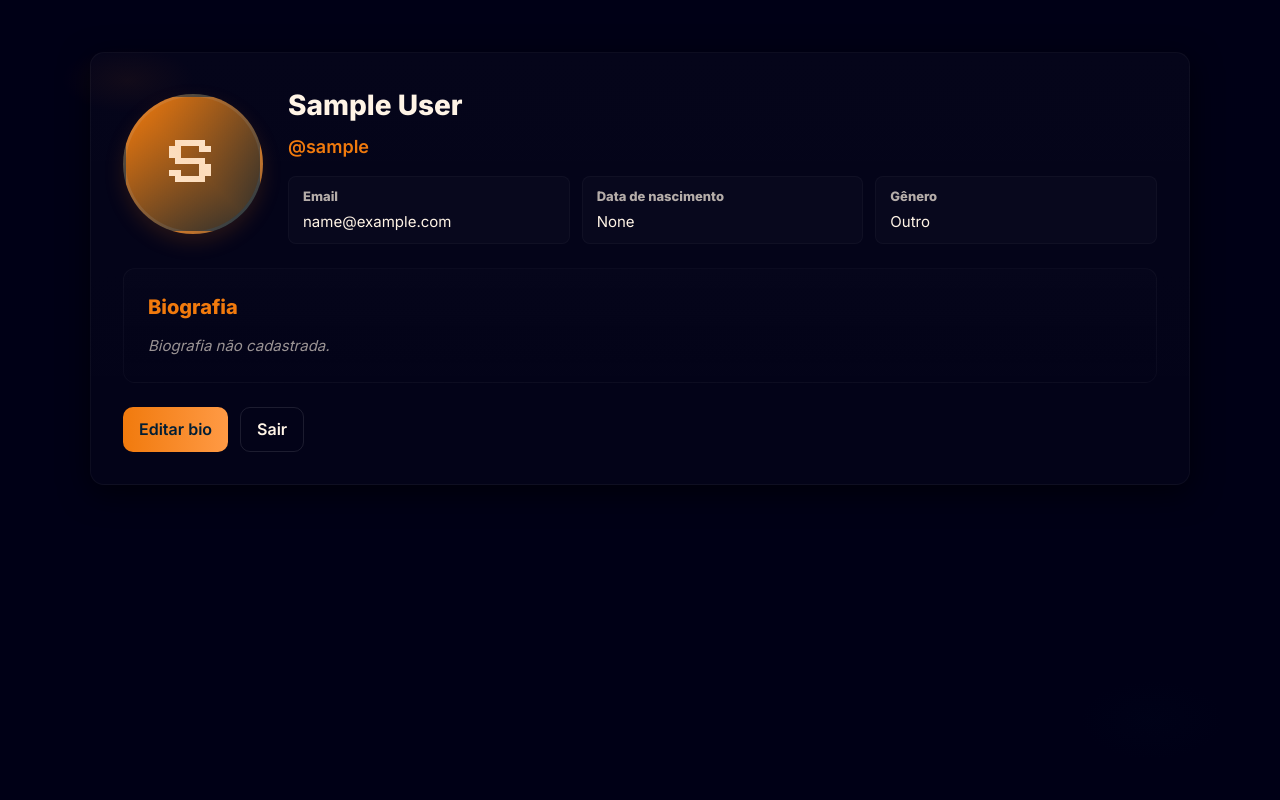
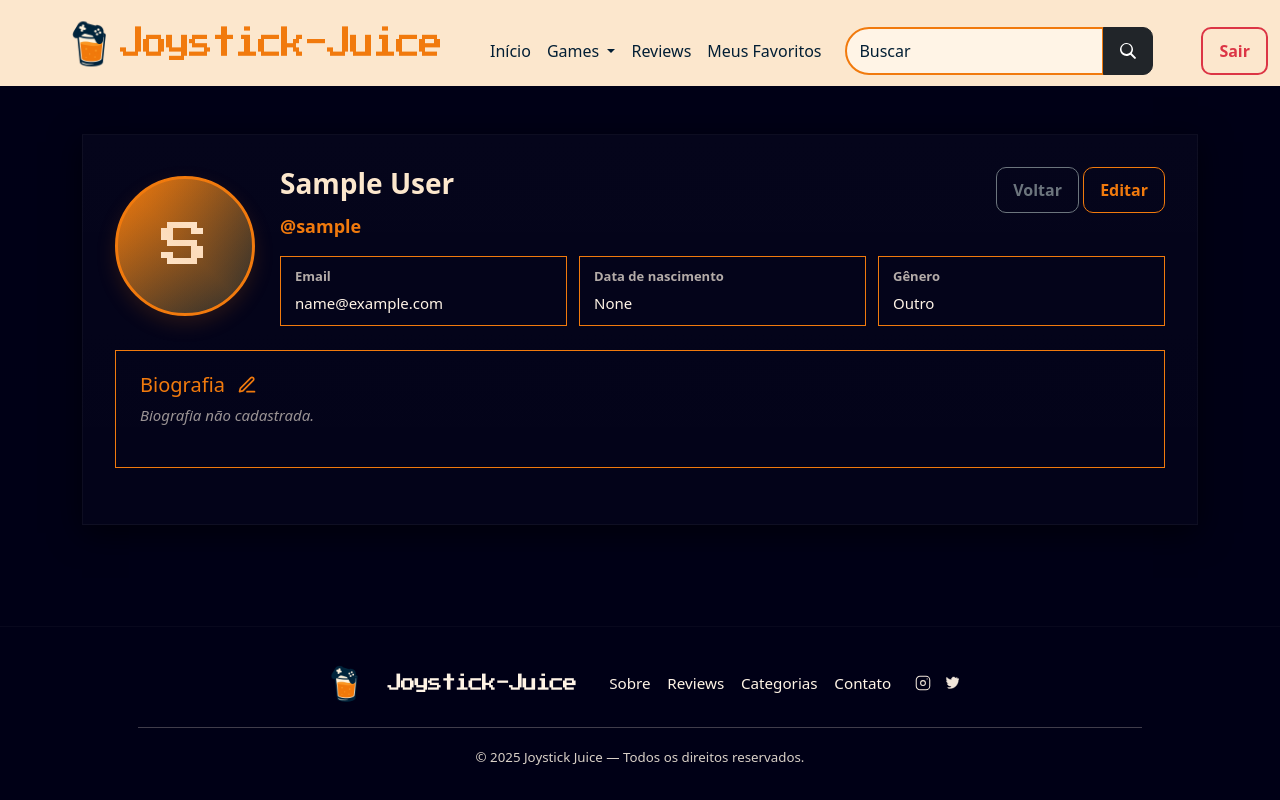
Before and after one commit to Mxrlrey/Joystick-Juice, a Django app: page /profile/1/ in a window 1280 px wide. Run offline with Django 5.2, Linux system fonts and the light colour scheme; the visitor is signed in with stand-in values (Sample User, id 1); data comes from the database, SQL or seed files in the repository.

Commit message:
melhoria do style da pagina user_profile.html

```diff
--- a/app/Accounts/forms.py
+++ b/app/Accounts/forms.py
@@ -29,19 +29,25 @@
         self.fields['password2'].widget = forms.PasswordInput(attrs={'class': 'form-control', 'placeholder': 'Digite sua senha novamente'})
 
 class UserFormUpdate(forms.ModelForm):
-    avatar = forms.ImageField(widget=CustomClearableFileInput, required=False)
     class Meta:
         model = User
-        fields = ['name','username', 'email', 'birthdate', 'gender', 'avatar']
+        fields = ['name','username', 'email', 'birthdate', 'gender']
         widgets = {
             'name': forms.TextInput(attrs={'class': 'form-control', 'placeholder': 'Nome completo'}),
             'username': forms.TextInput(attrs={'class': 'form-control', 'placeholder': 'Nome de usuário'}),
             'email': forms.EmailInput(attrs={'class': 'form-control', 'placeholder': 'E-mail'}),
             'birthdate': forms.DateInput(attrs={'type': 'date', 'class': 'form-control'},format='%Y-%m-%d' ),
             'gender': forms.Select(attrs={'class': 'form-control'}),
-            'avatar': forms.ClearableFileInput(attrs={'class': 'form-control'}),
         }
         help_texts = {
             'username': '',
             'email': '',
         }
+
+class UserFormBio(forms.ModelForm):
+    class Meta:
+        model = User
+        fields = ['bio']
+        widgets = {
+            'bio': forms.Textarea(attrs={'class': 'form-control', 'placeholder': 'Bio'})
+        }
--- a/app/Accounts/templates/user_profile.html
+++ b/app/Accounts/templates/user_profile.html
@@ -1,248 +1,14 @@
-<!-- templates/user_profile.html -->
-<!doctype html>
-<html lang="pt-br">
-<head>
-  <meta charset="utf-8">
-  <title>Perfil de {{ object.name }}</title>
-  <meta name="viewport" content="width=device-width,initial-scale=1">
-  <!-- Fontes -->
-  <link href="https://fonts.googleapis.com/css2?family=Inter:wght@300;400;600;800&family=Press+Start+2P&display=swap" rel="stylesheet">
-  <style>
-    /* --- Paleta e tokens (mantendo suas cores) --- */
-    :root{
-      --bg: rgb(0,0,22);
-      --paper: #FFF4E6;
-      --accent: #F17A0D;
-      --deep: #021E34;
-      --glass: rgba(255,244,230,0.04);
-    }
+{% extends 'base.html' %}
+{% load static %}
 
-    /* Reset rápido */
-    *{box-sizing:border-box;margin:0;padding:0}
-    html,body{height:100%}
-    body{
-      background: radial-gradient(1200px 600px at 10% 10%, rgba(241,122,13,0.06), transparent 6%),
-                  radial-gradient(900px 500px at 90% 90%, rgba(2,30,52,0.06), transparent 8%),
-                  var(--bg);
-      color:var(--paper);
-      font-family: 'Inter', system-ui, -apple-system, 'Segoe UI', Roboto, 'Helvetica Neue', Arial;
-      -webkit-font-smoothing:antialiased;
-      -moz-osx-font-smoothing:grayscale;
-      line-height:1.45;
-      padding: 20px;
-    }
+{% block title %}Perfil{% endblock %}
 
-    a{color:inherit; text-decoration: none;}
+{% block css %}
+<link href="{% static 'css/profile.css' %}" rel="stylesheet">
+<link href="https://fonts.googleapis.com/css2?family=Inter:wght@300;400;600;800&family=Press+Start+2P&display=swap" rel="stylesheet">
+{% endblock %}
 
-    /* Container central */
-    .wrap{max-width:1100px;margin:2rem auto;}
-
-    /* Card de perfil */
-    .profile{
-      background: linear-gradient(180deg, rgba(255,255,255,0.02), rgba(255,255,255,0.01));
-      border: 1px solid var(--glass);
-      border-radius: 14px;
-      padding: 2rem;
-      box-shadow: 0 8px 30px rgba(0,0,0,0.6);
-    }
-
-    .profile-header {
-      display: flex;
-      gap: 25px;
-      align-items: center;
-      margin-bottom: 1.5rem;
-    }
-
-    .avatar-container {
-      position: relative;
-      width: 140px;
-      height: 140px;
-      flex-shrink: 0;
-    }
-
-    .avatar {
-      width: 100%;
-      height: 100%;
-      border-radius: 50%;
-      overflow: hidden;
-      position: relative;
-      background: linear-gradient(135deg, var(--accent), var(--deep));
-      box-shadow: 0 8px 20px rgba(241,122,13,0.15);
-      display: flex;
-      align-items: center;
-      justify-content: center;
-      font-family: 'Press Start 2P', monospace;
-      font-size: 48px;
-      color: var(--paper);
-      border: 3px solid rgba(255, 244, 230, 0.1);
-    }
-
-    .avatar-img {
-      width: 100%;
-      height: 100%;
-      object-fit: cover;
-      display: block;
-    }
-
-    .avatar::after {
-      content: '';
-      position: absolute;
-      top: -3px;
-      left: -3px;
-      right: -3px;
-      bottom: -3px;
-      border-radius: 50%;
-      background: linear-gradient(45deg, transparent, rgba(241, 122, 13, 0.2), transparent);
-      z-index: 1;
-    }
-
-    .user-info {
-      flex: 1;
-    }
-
-    .user-info h2 {
-      font-size: 28px;
-      margin: 0 0 8px 0;
-      color: var(--paper);
-      font-weight: 800;
-    }
-
-    .username {
-      color: var(--accent);
-      font-weight: 600;
-      margin-bottom: 12px;
-      display: block;
-      font-size: 18px;
-    }
-
-    .user-meta {
-      display: grid;
-      grid-template-columns: repeat(auto-fit, minmax(200px, 1fr));
-      gap: 12px;
-      margin-top: 16px;
-    }
-
-    .meta-item {
-      background: rgba(255,255,255,0.02);
-      border-radius: 8px;
-      padding: 10px 14px;
-      border: 1px solid rgba(255,255,255,0.03);
-    }
-
-    .meta-item strong {
-      display: block;
-      font-size: 13px;
-      color: rgba(255,244,230,0.7);
-      margin-bottom: 4px;
-    }
-
-    .meta-item span {
-      color: var(--paper);
-      font-size: 15px;
-    }
-
-    .bio-section {
-      background: linear-gradient(180deg, rgba(255,255,255,0.01), transparent);
-      border-radius: 12px;
-      padding: 1.5rem;
-      border: 1px solid rgba(255,255,255,0.03);
-      margin: 1.5rem 0;
-    }
-
-    .bio-section h3 {
-      color: var(--accent);
-      margin-bottom: 12px;
-      font-size: 20px;
-    }
-
-    .bio-content {
-      color: rgba(255,244,230,0.9);
-      line-height: 1.6;
-      font-size: 15px;
-    }
-
-    .bio-empty {
-      font-style: italic;
-      color: rgba(255,244,230,0.6);
-    }
-
-    .actions {
-      display: flex;
-      gap: 12px;
-      margin-top: 20px;
-    }
-
-    .btn {
-      padding: 10px 16px;
-      border-radius: 10px;
-      font-weight: 600;
-      cursor: pointer;
-      transition: all 0.2s ease;
-      display: inline-flex;
-      align-items: center;
-      justify-content: center;
-    }
-
-    .btn-edit {
-      background: linear-gradient(90deg,var(--accent), #ff9a45);
-      color: var(--deep);
-      border: none;
-    }
-
-    .btn-edit:hover {
-      transform: translateY(-2px);
-      box-shadow: 0 6px 20px rgba(241,122,13,0.3);
-    }
-
-    .btn-logout {
-      background: transparent;
-      border: 1px solid rgba(255,255,255,0.1);
-      color: var(--paper);
-    }
-
-    .btn-logout:hover {
-      border-color: rgba(241,122,13,0.4);
-      color: var(--accent);
-    }
-
-    /* Responsividade */
-    @media (max-width: 768px) {
-      .profile-header {
-        flex-direction: column;
-        text-align: center;
-      }
-
-      .user-meta {
-        grid-template-columns: 1fr;
-      }
-
-      .actions {
-        flex-direction: column;
-      }
-    }
-
-    @media (max-width: 480px) {
-      .wrap {
-        padding: 0;
-      }
-
-      .profile {
-        padding: 1.5rem;
-      }
-
-      .avatar-container {
-        width: 120px;
-        height: 120px;
-      }
-
-      .avatar {
-        font-size: 36px;
-      }
-    }
-  </style>
-</head>
-<body>
-  <main class="wrap">
+{% block content %}
     <div class="profile">
       <div class="profile-header">
         <div class="avatar-container">
@@ -256,7 +22,33 @@
         </div>
 
         <div class="user-info">
-          <h2>{{ object.name }}</h2>
+          <div class="content-edit">
+            <h2>{{ object.name }}</h2>
+            <div class="modal fade " id="updateModal{{ object.pk }}" tabindex="-1" aria-labelledby="updateModalLabel{{ object.pk }}" aria-hidden="true">
+              <div class="modal-dialog modal-lg">
+                <div class="modal-content">
+                  <form method="POST" action="{% url 'user_update' object.pk %}">
+                      <div class="modal-header">
+                        <h5 class="modal-title text-center w-100">Editar Perfil</h5>
+                        <button type="button" class="btn-close" data-bs-dismiss="modal" aria-label="Close"></button>
+                      </div>
+                      <div class="modal-body">
+                        {% csrf_token %}
+                        {{ update_form }}
+                      </div>
+                      <div class="modal-footer">
+                        <button type="button" class="btn btn-secondary" data-bs-dismiss="modal">Cancelar</button>
+                        <button type="submit" class="btn btn-primary">Salvar</button>
+                      </div>
+                  </form>
+                </div>
+              </div>
+            </div>
+            <div>
+              <a href="javascript:history.back()" class="btn btn-outline-secondary">Voltar</a>
+              <button type="button" class="btn btn-outline-primary btn-editar" data-bs-toggle="modal" data-bs-target="#updateModal{{ object.pk }}">Editar</button>
+            </div>
+          </div>
           {% if object.username %}
             <span class="username">@{{ object.username }}</span>
           {% endif %}
@@ -285,7 +77,36 @@
       </div>
 
       <div class="bio-section">
-        <h3>Biografia</h3>
+        <div class="modal fade " id="editBioModal{{ object.pk }}" tabindex="-1" aria-labelledby="editBioModalLabel{{ object.pk }}" aria-hidden="true">
+          <div class="modal-dialog modal-lg">
+            <div class="modal-content">
+              <form method="POST" action="{% url 'user_bio' object.pk %}">
+                  <div class="modal-header">
+                    <h5 class="modal-title text-center w-100">Editar Biografia</h5>
+                    <button type="button" class="btn-close" data-bs-dismiss="modal" aria-label="Close"></button>
+                  </div>
+                  <div class="modal-body">
+                    {% csrf_token %}
+                    {{ bio_form }}
+                  </div>
+                  <div class="modal-footer">
+                    <button type="button" class="btn btn-secondary" data-bs-dismiss="modal">Cancelar</button>
+                    <button type="submit" class="btn btn-primary">Salvar</button>
+                  </div>
+              </form>
+            </div>
+          </div>
+        </div>
+        <div class="bio" style="display: flex; align-items: center; gap: 8px;">
+          <h3 class="mb-2" style="margin: 0; line-height: 1;">Biografia</h3>
+
+          <a href="#" class="edit-icon ms-1 mb-2" data-bs-toggle="modal" data-bs-target="#editBioModal{{ object.pk }}" title="Editar biografia">
+            <svg xmlns="http://www.w3.org/2000/svg" width="20" height="20" fill="none" stroke="#F17A0D" stroke-width="2" stroke-linecap="round" stroke-linejoin="round" viewBox="0 0 24 24">
+              <path d="M12 20h9"></path>
+              <path d="M16.5 3.5a2.121 2.121 0 0 1 3 3L7 19l-4 1 1-4 12.5-12.5z"></path>
+            </svg>
+          </a>
+        </div>
         <div class="bio-content">
           {% if object.bio %}
             {{ object.bio }}
@@ -294,23 +115,5 @@
           {% endif %}
         </div>
       </div>
-
-      <div class="actions">
-        <a class="btn btn-edit" href="{% url 'user_bio' object.pk %}">Editar bio</a>
-        <a class="btn btn-logout" href="#" id="logout-link">Sair</a>
-      </div>
     </div>
-  </main>
-</body>
-<script>
-document.getElementById("logout-link").addEventListener("click", function(e){
-    e.preventDefault();
-    fetch("{% url 'user_logout' %}", {
-        method: "POST",
-        headers: {
-            "X-CSRFToken": "{{ csrf_token }}",
-        },
-    }).then(() => window.location.href = "{% url 'user_login' %}");
-});
-</script>
-</html>
+{% endblock %}
--- a/app/Accounts/views.py
+++ b/app/Accounts/views.py
@@ -60,15 +60,15 @@
 class UserUpdateView(UpdateView):
     model = User
     form_class = forms.UserFormUpdate
-    success_url = reverse_lazy('user_list')
+
+    def get_success_url(self):
+        return reverse_lazy('user_profile', kwargs={'pk': self.object.pk})
 
 @method_decorator(never_cache, name='dispatch')
 class UpdateBioView(LoginRequiredMixin, UpdateView):
     model= User
     fields = ['bio']
-    template_name = 'user_bio.html'
     login_url = reverse_lazy('user_login')
-
 
     def get_success_url(self):
         return reverse_lazy('user_profile', kwargs={'pk': self.object.pk})
@@ -78,3 +78,9 @@
     model= User
     template_name = 'user_profile.html'
     login_url = reverse_lazy('user_login')
+
+    def get_context_data(self, **kwargs):
+        context = super().get_context_data(**kwargs)
+        context['update_form'] = forms.UserFormUpdate(instance=self.object)
+        context['bio_form'] = forms.UserFormBio(instance=self.object)
+        return context
--- /dev/null
+++ b/app/static/css/profile.css
@@ -0,0 +1,249 @@
+
+    /* --- Paleta e tokens (mantendo suas cores) --- */
+    :root{
+      --bg: rgb(0,0,22);
+      --paper: #FFF4E6;
+      --accent: #F17A0D;
+      --deep: #021E34;
+      --glass: rgba(255,244,230,0.04);
+    }
+
+    /* Reset rápido */
+
+    a{color:inherit; text-decoration: none;}
+    h2{color: #fce7cd !important;}
+    /* Container central */
+    .wrap{max-width:1100px;margin:2rem auto;}
+
+    /* Card de perfil */
+    .profile{
+      background: linear-gradient(180deg, rgba(255,255,255,0.02), rgba(255,255,255,0.01));
+      border: 1px solid var(--glass);
+      padding: 2rem;
+      box-shadow: 0 8px 30px rgba(0,0,0,0.6);
+    }
+
+    .profile-header {
+      display: flex;
+      gap: 25px;
+      align-items: center;
+      margin-bottom: 1.5rem;
+    }
+
+    .avatar-container {
+      position: relative;
+      width: 140px;
+      height: 140px;
+      flex-shrink: 0;
+    }
+
+    .avatar {
+      width: 100%;
+      height: 100%;
+      border-radius: 50%;
+      overflow: hidden;
+      position: relative;
+      background: linear-gradient(135deg, var(--accent), var(--deep));
+      box-shadow: 0 8px 20px rgba(241,122,13,0.15);
+      display: flex;
+      align-items: center;
+      justify-content: center;
+      font-family: 'Press Start 2P', monospace;
+      font-size: 48px;
+      color: var(--paper);
+      border: 3px solid #F17A0D ;
+    }
+
+    .avatar-img {
+      width: 100%;
+      height: 100%;
+      object-fit: cover;
+      display: block;
+    }
+
+    .avatar::after {
+      content: '';
+      position: absolute;
+      top: -3px;
+      left: -3px;
+      right: -3px;
+      bottom: -3px;
+      border-radius: 50%;
+      background: linear-gradient(45deg, transparent, rgba(241, 122, 13, 0.2), transparent);
+      z-index: 1;
+    }
+
+    .user-info {
+      flex: 1;
+    }
+
+    .user-info h2 {
+      font-size: 28px;
+      margin: 0 0 8px 0;
+      color: var(--paper);
+      font-weight: 800;
+    }
+
+    .username {
+      color: var(--accent);
+      font-weight: 600;
+      margin-bottom: 12px;
+      display: block;
+      font-size: 18px;
+    }
+
+    .user-meta {
+      display: grid;
+      grid-template-columns: repeat(auto-fit, minmax(200px, 1fr));
+      gap: 12px;
+      margin-top: 16px;
+    }
+
+    .meta-item {
+        border:1px solid #F17A0D !important;
+        padding: 10px 14px;
+        border: 0;
+    }
+
+    .meta-item strong {
+      display: block;
+      font-size: 13px;
+      color: rgba(255,244,230,0.7);
+      margin-bottom: 4px;
+    }
+
+    .meta-item span {
+      color: var(--paper);
+      font-size: 15px;
+    }
+
+    .bio-section {
+      border:1px solid #F17A0D !important;
+      padding: 1.5rem;
+      border: 0;
+      margin: 1.5rem 0;
+    }
+
+    .bio-section h3 {
+      color: var(--accent);
+      margin-bottom: 12px;
+      font-size: 20px;
+    }
+
+    .bio-content {
+      color: rgba(255,244,230,0.9);
+      line-height: 1.6;
+      font-size: 15px;
+    }
+
+    .bio-empty {
+      font-style: italic;
+      color: rgba(255,244,230,0.6);
+    }
+
+    .actions {
+      display: flex;
+      gap: 12px;
+      margin-top: 20px;
+    }
+
+    .btn {
+      padding: 10px 16px;
+      border-radius: 10px;
+      font-weight: 600;
+      cursor: pointer;
+      transition: all 0.2s ease;
+      display: inline-flex;
+      align-items: center;
+      justify-content: center;
+    }
+
+    .btn-edit {
+      background: linear-gradient(90deg,var(--accent), #ff9a45);
+      color: var(--deep);
+      border: none;
+    }
+
+    .btn-edit:hover {
+      transform: translateY(-2px);
+      box-shadow: 0 6px 20px rgba(241,122,13,0.3);
+    }
+
+    .btn-logout {
+      background: transparent;
+      border: 1px solid rgba(255,255,255,0.1);
+      color: var(--paper);
+    }
+
+    .btn-logout:hover {
+      border-color: rgba(241,122,13,0.4);
+      color: var(--accent);
+    }
+
+    .btn-outline-primary{
+        border-color: #F17A0D;
+        color: #F17A0D;
+    }
+
+    .btn-outline-primary:hover{
+        border-color: #F17A0D;
+        background-color: #F17A0D;
+        color: #FFF4E6;
+    }
+
+    .btn-outline-primary:focus{
+        outline: none;       /* remove o contorno azul */
+        box-shadow: none;
+    }
+
+    .content-edit{
+        min-width: auto;
+        display: flex;
+        justify-content: space-between;
+    }
+
+    .edit-icon {
+        display: inline-flex;
+        align-items: center;
+        transition: transform 0.2s ease;
+    }
+
+    .edit-icon:hover {
+        transform: scale(1.3);
+        cursor: pointer;
+    }
+
+    /* Responsividade */
+    @media (max-width: 768px) {
+      .profile-header {
+        flex-direction: column;
+        text-align: center;
+      }
+
+      .user-meta {
+        grid-template-columns: 1fr;
+      }
+
+      .actions {
+        flex-direction: column;
+      }
+    }
+
+    @media (max-width: 480px) {
+      .wrap {
+        padding: 0;
+      }
+
+      .profile {
+        padding: 1.5rem;
+      }
+
+      .avatar-container {
+        width: 120px;
+        height: 120px;
+      }
+
+      .avatar {
+        font-size: 36px;
+      }
+    }
--- a/app/static/css/style.css
+++ b/app/static/css/style.css
@@ -86,7 +86,6 @@
 }
 /* Footer */
 
-
 .site-footer {
     align-self: flex-end;
     background-color: rgb(0, 0, 22);
--- a/app/templates/base.html
+++ b/app/templates/base.html
@@ -24,7 +24,7 @@
           <div class="collapse navbar-collapse ms-4 mt-3" id="navbarSupportedContent">
             <ul class="navbar-nav me-auto mb-2 mb-lg-0">
                 <li class="nav-item">
-                  <a class="nav-link active" aria-current="page" href="#">Início</a>
+                  <a class="nav-link" aria-current="page" href="{% url 'home'%}">Início</a>
                 </li>
                 <li class="nav-item dropdown">
                   <a class="nav-link dropdown-toggle" href="#" id="navbarDropdown" role="button" data-bs-toggle="dropdown" aria-expanded="false">
@@ -76,7 +76,7 @@
                     <img src="{{ request.user.avatar.url }}" alt="{{ request.user.username }}" class="navbar-avatar">
                   </a>
                 {% endif %}
-                <button class="btn btn-outline-danger me-5" id="logout-link">
+                <button class="btn btn-outline-danger" id="logout-link">
                   Sair
                 </button>
 
```
Also changed, not shown: app/Accounts/templates/user_list.html (+8 -11 lines).
